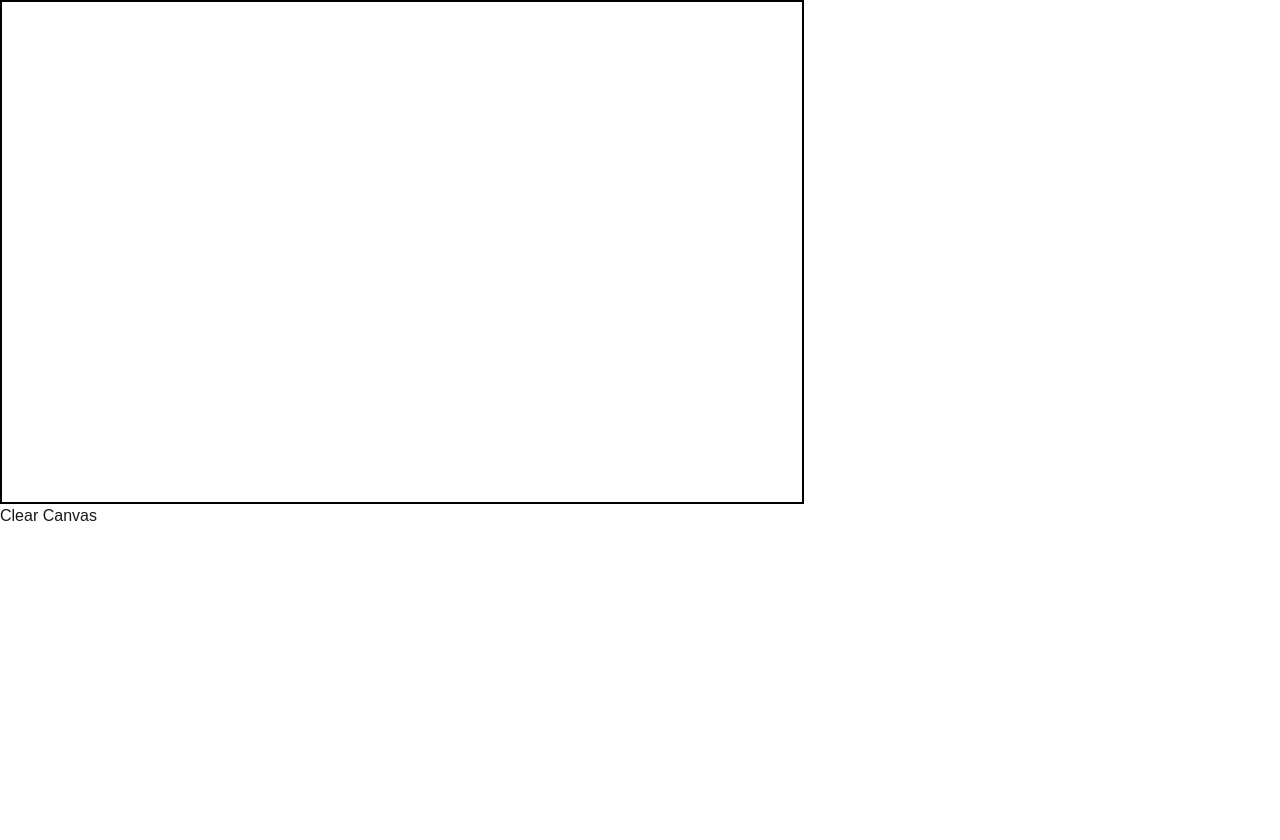
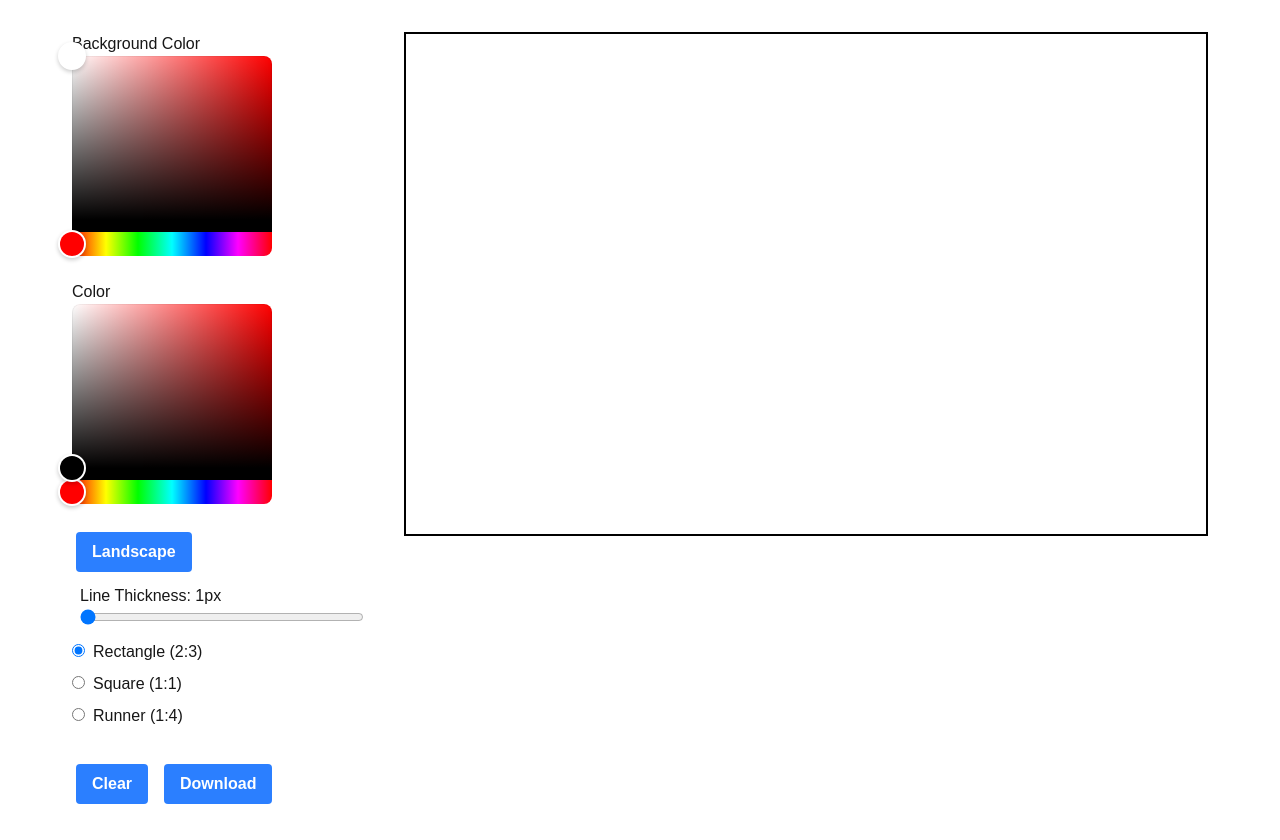
Before and after one commit to ProchaLu/rita-and-the-rugs-canvas, a Next.js app: page / in a window 1280 px wide. Before the commit the page ends 800 px from the top, so only its background shows below. Built offline with nearby package versions, Linux system fonts and the light colour scheme.

Commit message:
Add free drawing

```diff
--- /dev/null
+++ b/app/Component/Button.tsx
@@ -0,0 +1,16 @@
+export default function Button({
+  children,
+  onClick,
+}: {
+  children: React.ReactNode;
+  onClick?: () => void;
+}) {
+  return (
+    <button
+      onClick={onClick}
+      className="bg-blue-500 text-white font-bold py-2 px-4 rounded hover:bg-blue-700 transition duration-300 ease-in-out m-1"
+    >
+      {children}
+    </button>
+  );
+}
--- a/app/Component/Canvas.tsx
+++ b/app/Component/Canvas.tsx
@@ -1,10 +1,24 @@
 'use client';
 
 import { useEffect, useRef, useState } from 'react';
+import { HexColorPicker } from 'react-colorful';
+import Button from './Button';
 
 export default function CanvasPage() {
   const canvasRef = useRef<HTMLCanvasElement>(null);
   const [isDrawing, setIsDrawing] = useState(false);
+  const [isPortrait, setIsPortrait] = useState(false);
+  const [canvasSize, setCanvasSize] = useState({ width: 800, height: 500 });
+  const [selectedSizeLabel, setSelectedSizeLabel] = useState('Rectangle (2:3)');
+  const [drawColor, setDrawColor] = useState('#000000');
+  const [backgroundColor, setBackgroundColor] = useState('#ffffff');
+  const [lineWidth, setLineWidth] = useState(1);
+
+  const sizes = [
+    { label: 'Rectangle (2:3)', width: 800, height: 533 },
+    { label: 'Square (1:1)', width: 600, height: 600 },
+    { label: 'Runner (1:4)', width: 800, height: 200 },
+  ];
 
   useEffect(() => {
     const canvas = canvasRef.current;
@@ -13,8 +27,8 @@ export default function CanvasPage() {
     const ctx = canvas.getContext('2d');
     if (!ctx) return;
 
-    ctx.lineWidth = 1;
-    ctx.strokeStyle = 'black';
+    ctx.lineWidth = lineWidth;
+    ctx.strokeStyle = drawColor;
     ctx.lineCap = 'round';
 
     const handleMouseDown = (e: MouseEvent) => {
@@ -44,29 +58,111 @@ export default function CanvasPage() {
       canvas.removeEventListener('mouseup', handleMouseUp);
       canvas.removeEventListener('mouseleave', handleMouseUp);
     };
-  }, [isDrawing]);
+  }, [isDrawing, drawColor, lineWidth]);
 
-  return (
-    <>
-      <canvas
-        ref={canvasRef}
-        width={800}
-        height={500}
-        className="border-2 border-black"
-      />
-      <button
-        onClick={() => {
+  useEffect(() => {
     const canvas = canvasRef.current;
     if (!canvas) return;
 
     const ctx = canvas.getContext('2d');
     if (!ctx) return;
 
+    ctx.fillStyle = backgroundColor;
+    ctx.fillRect(0, 0, canvas.width, canvas.height);
+  }, [backgroundColor]);
+
+  return (
+    <div className="max-w-7xl mx-auto px-4 py-8">
+      <div className="grid grid-cols-1 lg:grid-cols-[300px_1fr] gap-8">
+        <div className="space-y-6">
+          <div>
+            Background Color
+            <HexColorPicker
+              color={backgroundColor}
+              onChange={setBackgroundColor}
+            />
+          </div>
+          <div>
+            Color
+            <HexColorPicker color={drawColor} onChange={setDrawColor} />
+          </div>
+
+          <Button
+            onClick={() => {
+              setIsPortrait(!isPortrait);
+              setCanvasSize({
+                width: canvasSize.height,
+                height: canvasSize.width,
+              });
+            }}
+          >
+            {isPortrait ? 'Portrait' : 'Landscape'}
+          </Button>
+          <div className="m-2">
+            <div>Line Thickness: {lineWidth}px</div>
+            <input
+              type="range"
+              min={1}
+              max={100}
+              value={lineWidth}
+              onChange={(event) =>
+                setLineWidth(Number(event.currentTarget.value))
+              }
+              className="w-full"
+            />
+          </div>
+          <div className="space-y-2">
+            {sizes.map((size) => (
+              <label key={`size-${size.label}`} className="block">
+                <input
+                  type="radio"
+                  name="rugSize"
+                  value={size.label}
+                  checked={selectedSizeLabel === size.label}
+                  onChange={() => {
+                    setCanvasSize({ width: size.width, height: size.height });
+                    setSelectedSizeLabel(size.label);
+                  }}
+                />
+                <span className="ml-2">{size.label}</span>
+              </label>
+            ))}
+          </div>
+          <div className="flex flex-wrap gap-2 pt-2">
+            <Button
+              onClick={() => {
+                const canvas = canvasRef.current;
+                if (!canvas) return;
+                const ctx = canvas.getContext('2d');
+                if (!ctx) return;
                 ctx.clearRect(0, 0, canvas.width, canvas.height);
               }}
             >
-        Clear Canvas
-      </button>
-    </>
+              Clear
+            </Button>
+            <Button
+              onClick={() => {
+                const canvas = canvasRef.current;
+                if (!canvas) return;
+                const link = document.createElement('a');
+                link.download = 'design.png';
+                link.href = canvas.toDataURL('image/png');
+                link.click();
+              }}
+            >
+              Download
+            </Button>
+          </div>
+        </div>
+        <div className="flex items-start justify-center">
+          <canvas
+            ref={canvasRef}
+            width={canvasSize.width}
+            height={canvasSize.height}
+            className="border-2 border-black cursor-crosshair"
+          />
+        </div>
+      </div>
+    </div>
   );
 }
--- a/app/page.tsx
+++ b/app/page.tsx
@@ -2,7 +2,7 @@ import CanvasPage from './Component/Canvas';
 
 export default function Home() {
   return (
-    <div>
+    <div className="flex flex-col items-center justify-center min-h-screen">
       <CanvasPage />
     </div>
   );
--- a/package.json
+++ b/package.json
@@ -12,6 +12,7 @@
   "dependencies": {
     "next": "15.3.0",
     "react": "^19.0.0",
+    "react-colorful": "^5.6.1",
     "react-dom": "^19.0.0",
     "sass": "1.84.0"
   },
```
Also changed, not shown: 2 other files (tests, documents, lock files or other folders). Lines whose indentation alone changed are shown as unchanged.
